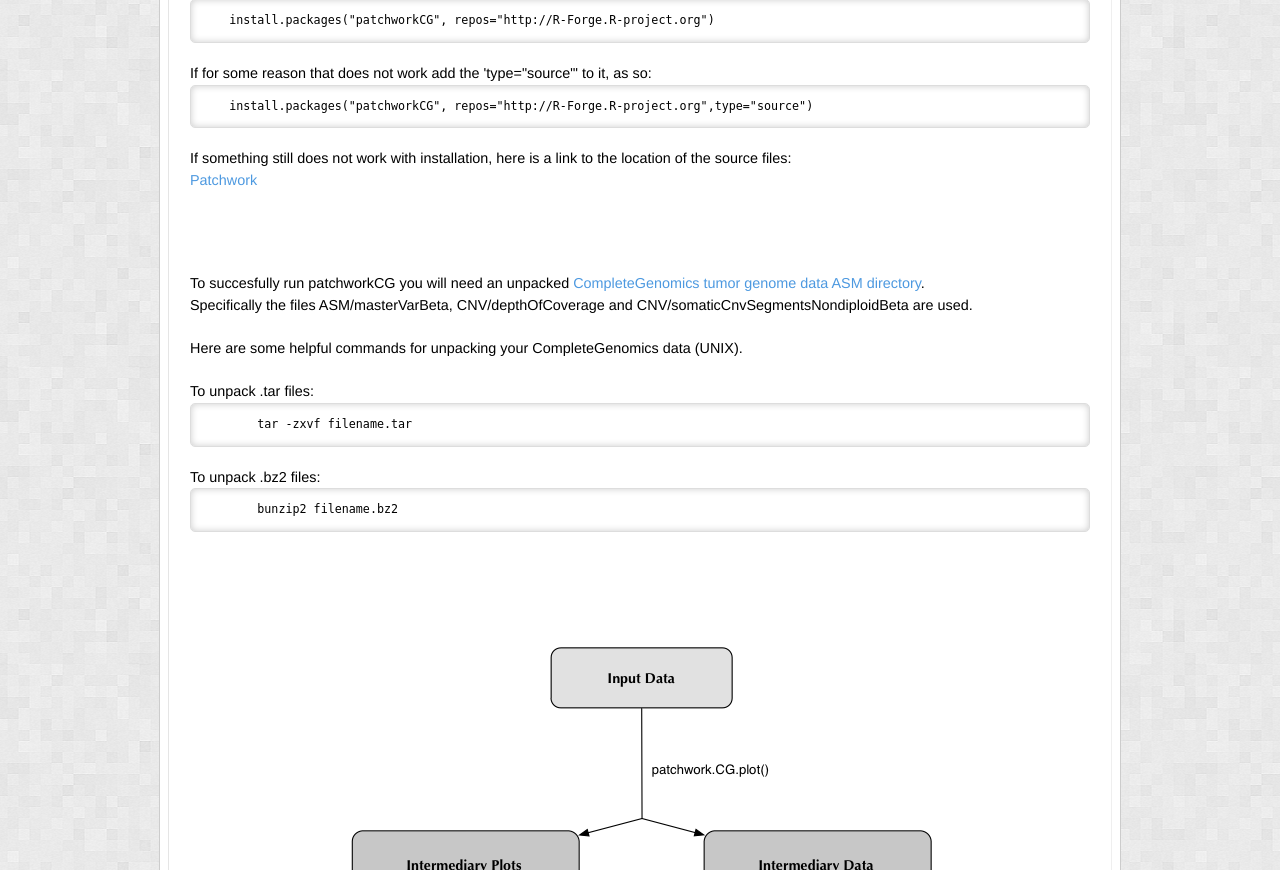
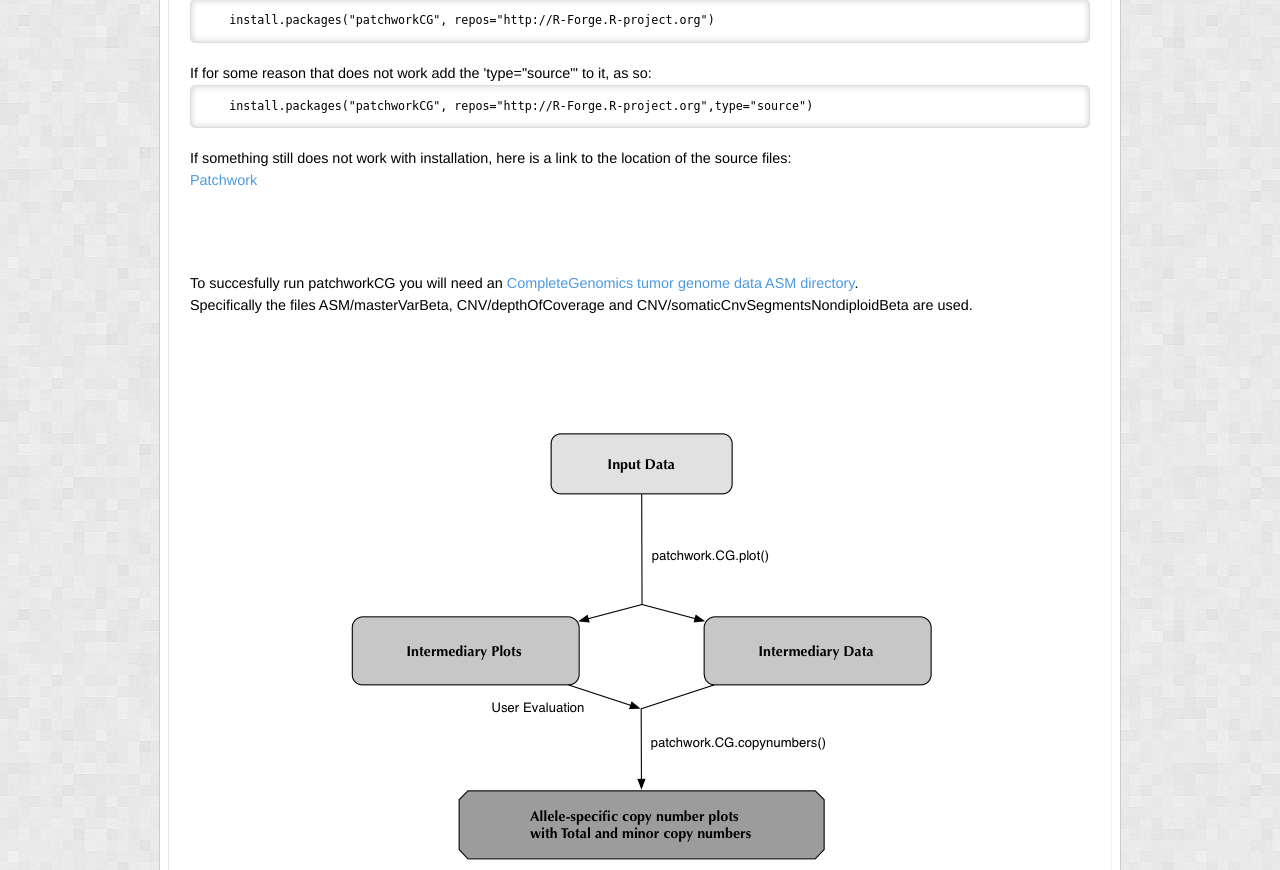
Before and after one commit to Sebastian-D/patchwork, a PHP site: page / in a window 1280 px wide. Shown: the part 821-1691 px from the top of the page. Run offline with PHP 8.4, Linux system fonts and the light colour scheme; some libraries are stand-ins or nearby versions.

Commit message:
updated to reflect that bz2 mastervar files will also work to homepage

```diff
--- a/www/cg_requ.php
+++ b/www/cg_requ.php
@@ -1,11 +1,12 @@
 
-To succesfully run patchworkCG you will need an unpacked
+To succesfully run patchworkCG you will need an
 
 <a href="http://media.completegenomics.com/documents/DataFileFormats+Cancer+Pipeline+2.0.pdf"
 target="_blank" style="text-decoration:none;">
 CompleteGenomics tumor genome data ASM directory</a>.<br />
 Specifically the files ASM/masterVarBeta, CNV/depthOfCoverage and CNV/somaticCnvSegmentsNondiploidBeta are used. <br /><br />
 
+<!--
 Here are some helpful commands for unpacking your CompleteGenomics data (UNIX).<br /><br />
 To unpack .tar files:<br />
 <pre>
@@ -16,3 +17,5 @@ To unpack .bz2 files: <br />
 <pre>
 	bunzip2 filename.bz2
 </pre>
+
+-->
```
Also changed, not shown: 2 other files.
